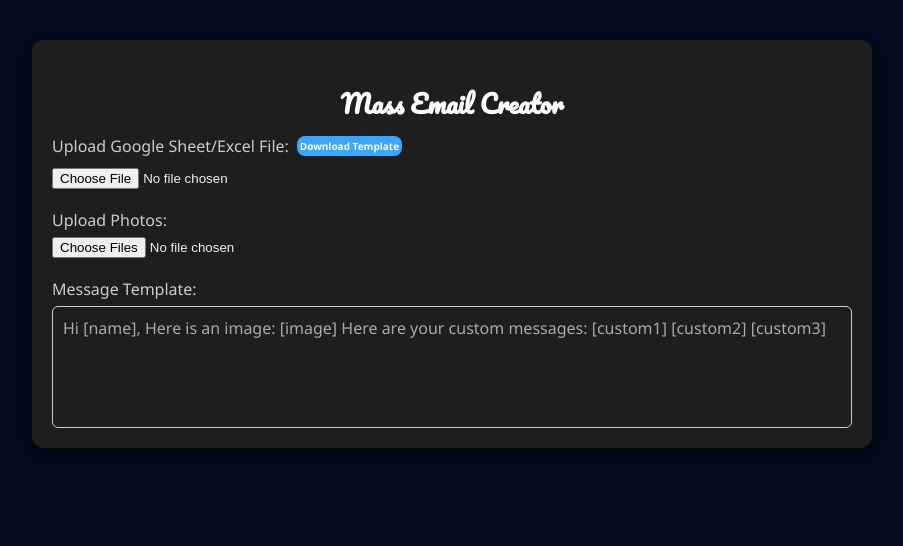
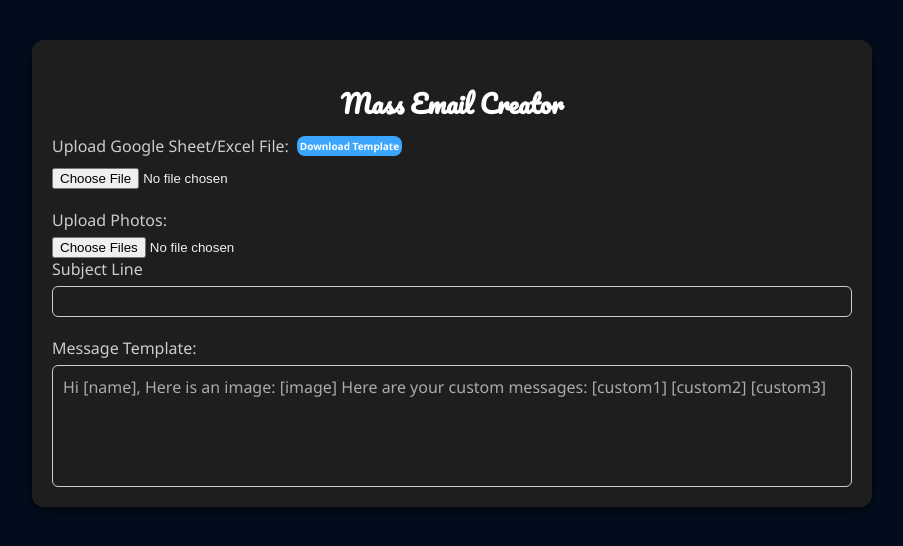
Before and after one commit to RowanRuf/MassEmailCreator, a React (Create React App) app: page / in a window 1280 px wide. Shown: the top 546 px of the page, without its empty margins (188-1091 px from the left). Built offline with nearby package versions, Linux system fonts and the light colour scheme.

Commit message:
Added Subject Line

```diff
--- a/src/MessagePreviewer.css
+++ b/src/MessagePreviewer.css
@@ -108,6 +108,13 @@ button:hover {
   border-radius: 6px;
   outline: none;
 }
+.subject-area {
+  border: 1px solid #ccc;
+  padding: 5px;
+  border-radius: 6px;
+  outline: none;
+  font-size: 14px;
+}
 
 .editable-area:empty:before {
   content: attr(placeholder);
--- a/src/MessagePreviewer.jsx
+++ b/src/MessagePreviewer.jsx
@@ -5,6 +5,7 @@ import "./MessagePreviewer.css";
 export default function MessagePreviewer() {
   const [people, setPeople] = useState([]);
   const [messageTemplate, setMessageTemplate] = useState("");
+  const [subjectLine, setSubjectLine] = useState("");
   const [currentIndex, setCurrentIndex] = useState(0);
   const [images, setImages] = useState([]);
 
@@ -58,6 +59,7 @@ export default function MessagePreviewer() {
   };
 
   const editableRef = useRef(null);
+  const editableSubRef = useRef(null);
 
   const replacePlaceholders = (template, person) => {
     let result = template;
@@ -137,6 +139,18 @@ export default function MessagePreviewer() {
             onChange={handleImageUpload}
           />
         </div>
+        <div>
+          <label>Subject Line</label>
+          <div
+            contentEditable
+            className="subject-area"
+            ref={editableSubRef}
+            onInput={() => setSubjectLine(editableSubRef.current.innerHTML)}
+            onKeyDown={handleFormattingShortcuts}
+            onPaste={handlePaste}
+            placeholder="Enter Subject Line"
+          />
+        </div>
 
         <div style={{ marginTop: 20 }}>
           <label>Message Template:</label>
@@ -210,7 +224,18 @@ export default function MessagePreviewer() {
           ))}
         </div>
       </div>
-
+      <div>
+        <label>Subject Line</label>
+        <div
+          contentEditable
+          className="subject-area"
+          ref={editableSubRef}
+          onInput={() => setSubjectLine(editableSubRef.current.innerHTML)}
+          onKeyDown={handleFormattingShortcuts}
+          onPaste={handlePaste}
+          placeholder="Enter Subject Line"
+        />
+      </div>
       <div style={{ marginTop: 20 }}>
         <label>Message Template:</label>
         <div
@@ -253,6 +278,9 @@ export default function MessagePreviewer() {
           <button className="copy-btn" onClick={() => copyToClipboard(email)}>
             Copy Email
           </button>
+          <button className="copy-btn" onClick={() => copyToClipboard(subjectLine)}>
+            Copy Subject Line
+          </button>
           <button className="copy-btn" onClick={() => copyToClipboard(modifiedMessage)}>
             Copy Message
           </button>
```
